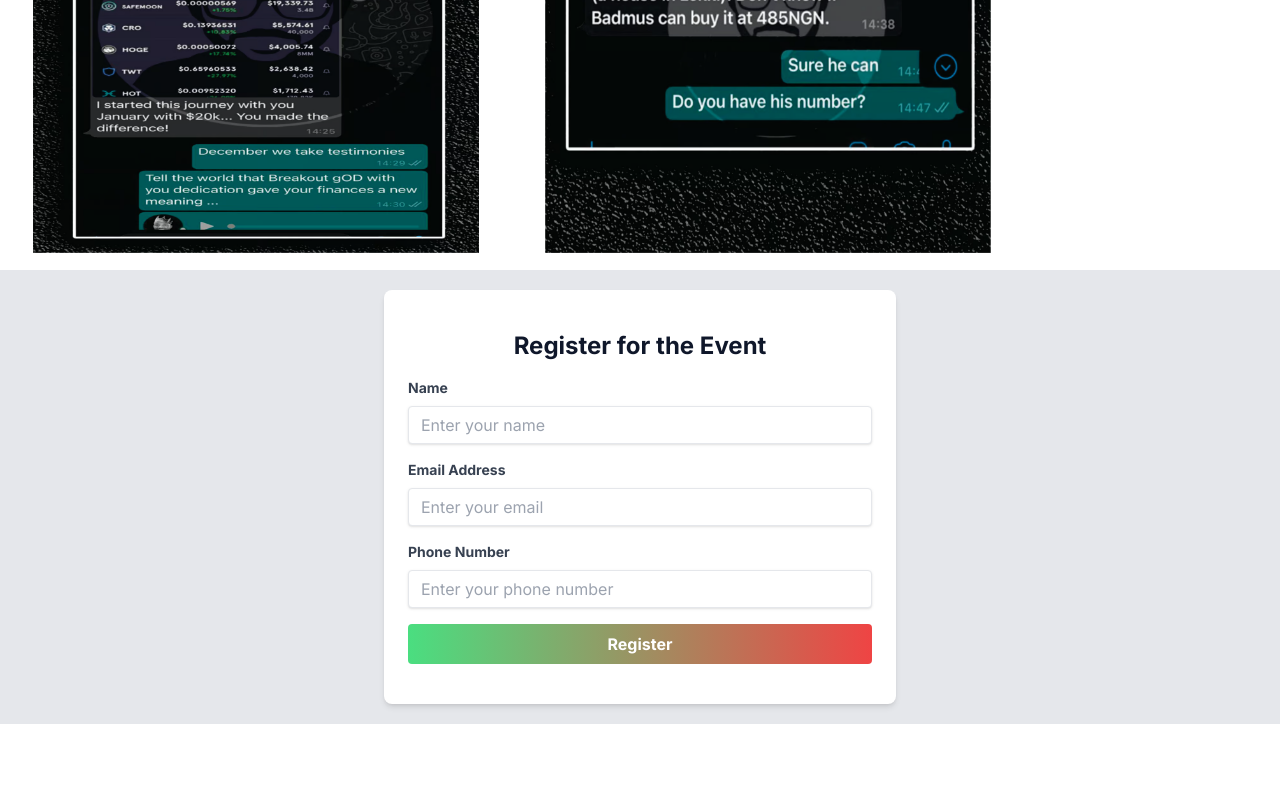
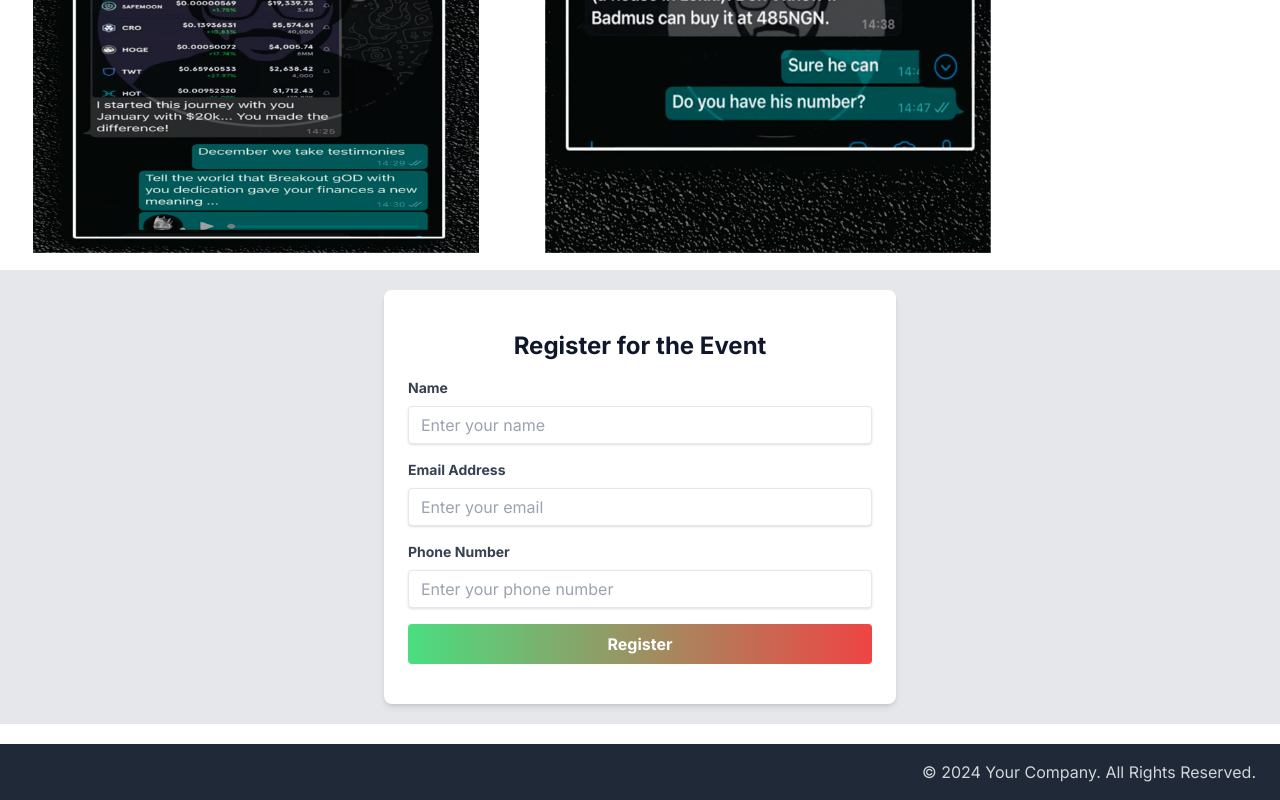
Before and after one commit to parkson-tano/dlp, a Next.js app: page / in a window 1280 px wide. Shown: the part 2634-3434 px from the top of the page. Before the commit the page ends 3378 px from the top, so only its background shows below. Built offline with nearby package versions, Linux system fonts and the light colour scheme.

Commit message:
Add footer to app/page.tsx with copyright information

```diff
--- a/app/page.tsx
+++ b/app/page.tsx
@@ -145,6 +145,12 @@ export default function Home() {
 
         <ModalForm />
       </div>
+      <footer className="bg-gray-800 text-gray-300 py-4 px-6 flex justify-between items-center">
+    <div className="flex space-x-4">
+
+    </div>
+    <div>&copy; 2024 Your Company. All Rights Reserved.</div>
+</footer>
 
     </main>
 
```
